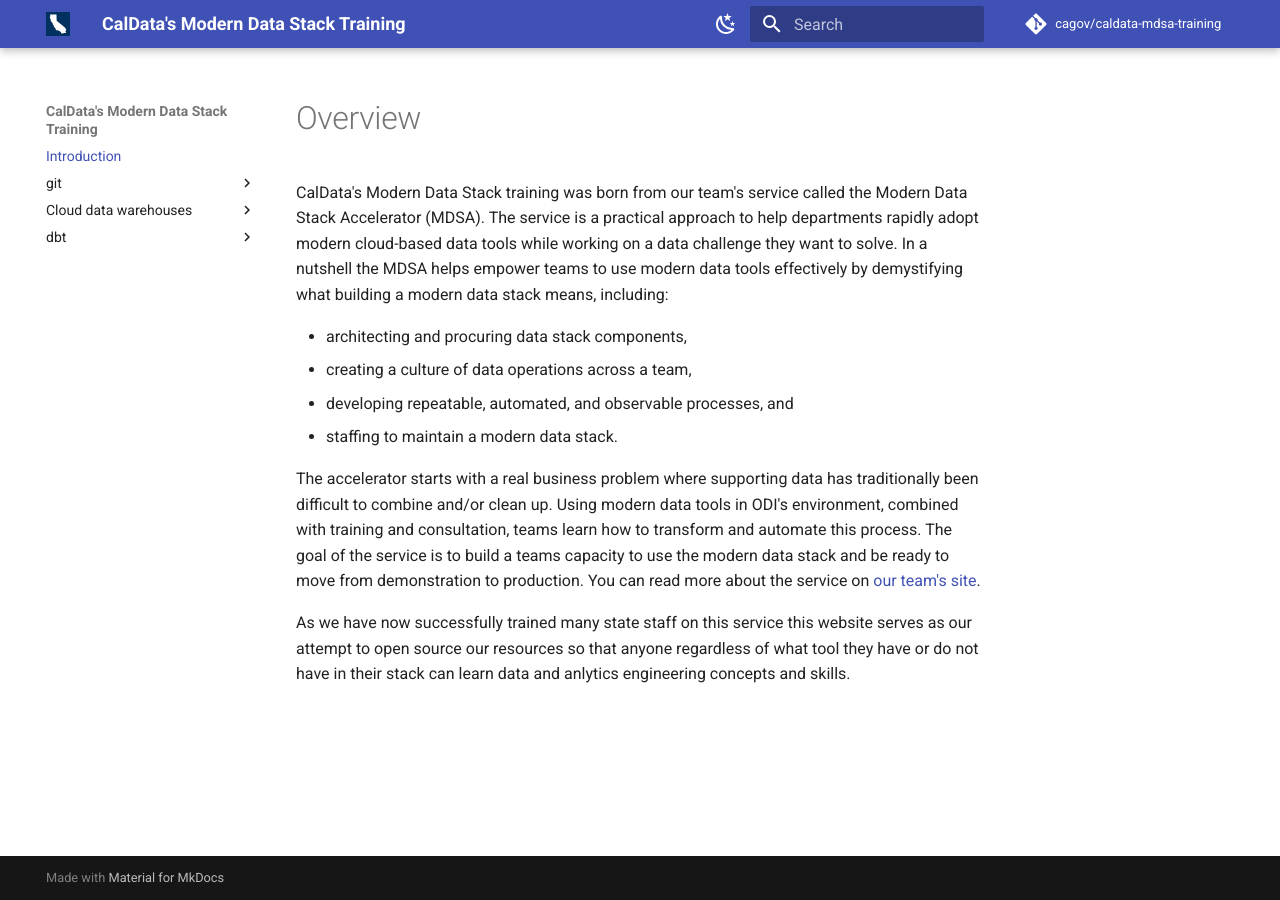
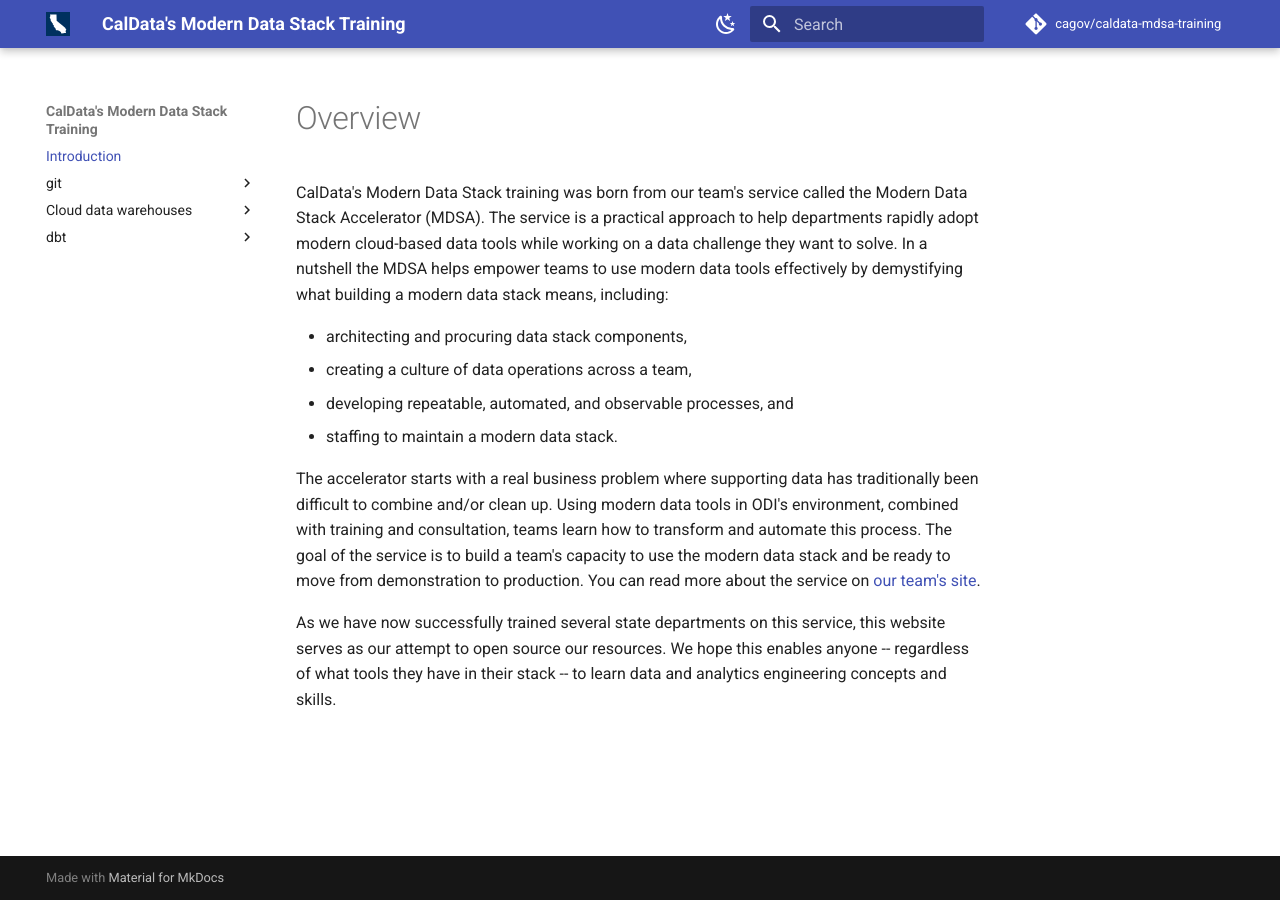
Before and after one commit to cagov/caldata-mdsa-training, an MkDocs documentation site: the page built from docs/index.md, in a window 1280 px wide. Built offline with MkDocs 1.6.1 and Material for MkDocs 9.7.7, drawn with Linux system fonts in a browser that asks for light colours; comment, search, counter and statistics services are not loaded.

Commit message:
implementing review feedback

```diff
--- a/docs/index.md
+++ b/docs/index.md
@@ -7,6 +7,6 @@
 - developing repeatable, automated, and observable processes, and
 - staffing to maintain a modern data stack.
 
-The accelerator starts with a real business problem where supporting data has traditionally been difficult to combine and/or clean up. Using modern data tools in ODI's environment, combined with training and consultation, teams learn how to transform and automate this process. The goal of the service is to build a teams capacity to use the modern data stack and be ready to move from demonstration to production. You can read more about the service on [our team's site](https://docs.data.ca.gov/odi-data-services-dif/modern-data-stack-accelerator).
+The accelerator starts with a real business problem where supporting data has traditionally been difficult to combine and/or clean up. Using modern data tools in ODI's environment, combined with training and consultation, teams learn how to transform and automate this process. The goal of the service is to build a team's capacity to use the modern data stack and be ready to move from demonstration to production. You can read more about the service on [our team's site](https://docs.data.ca.gov/odi-data-services-dif/modern-data-stack-accelerator).
 
-As we have now successfully trained many state staff on this service this website serves as our attempt to open source our resources so that anyone regardless of what tool they have or do not have in their stack can learn data and anlytics engineering concepts and skills.
+As we have now successfully trained several state departments on this service, this website serves as our attempt to open source our resources. We hope this enables anyone -- regardless of what tools they have in their stack -- to learn data and analytics engineering concepts and skills.
```
